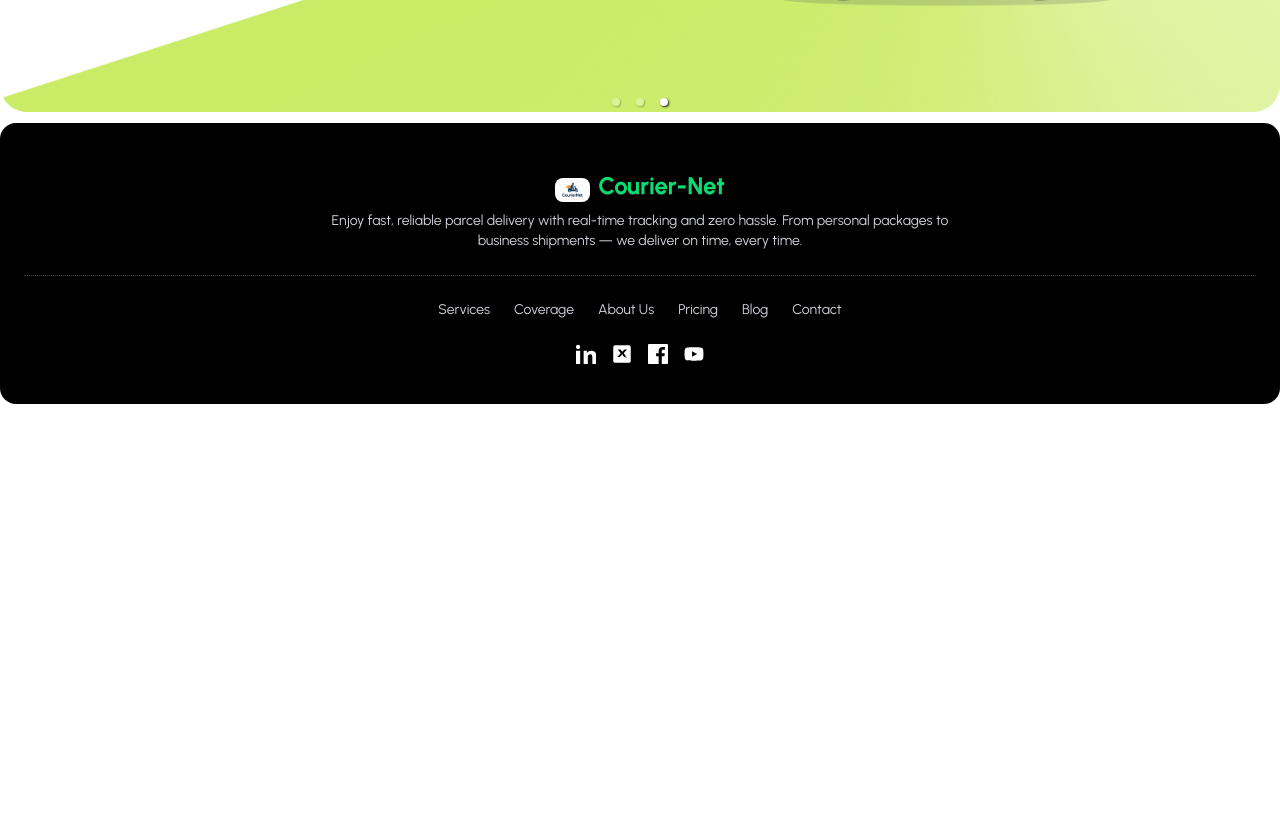
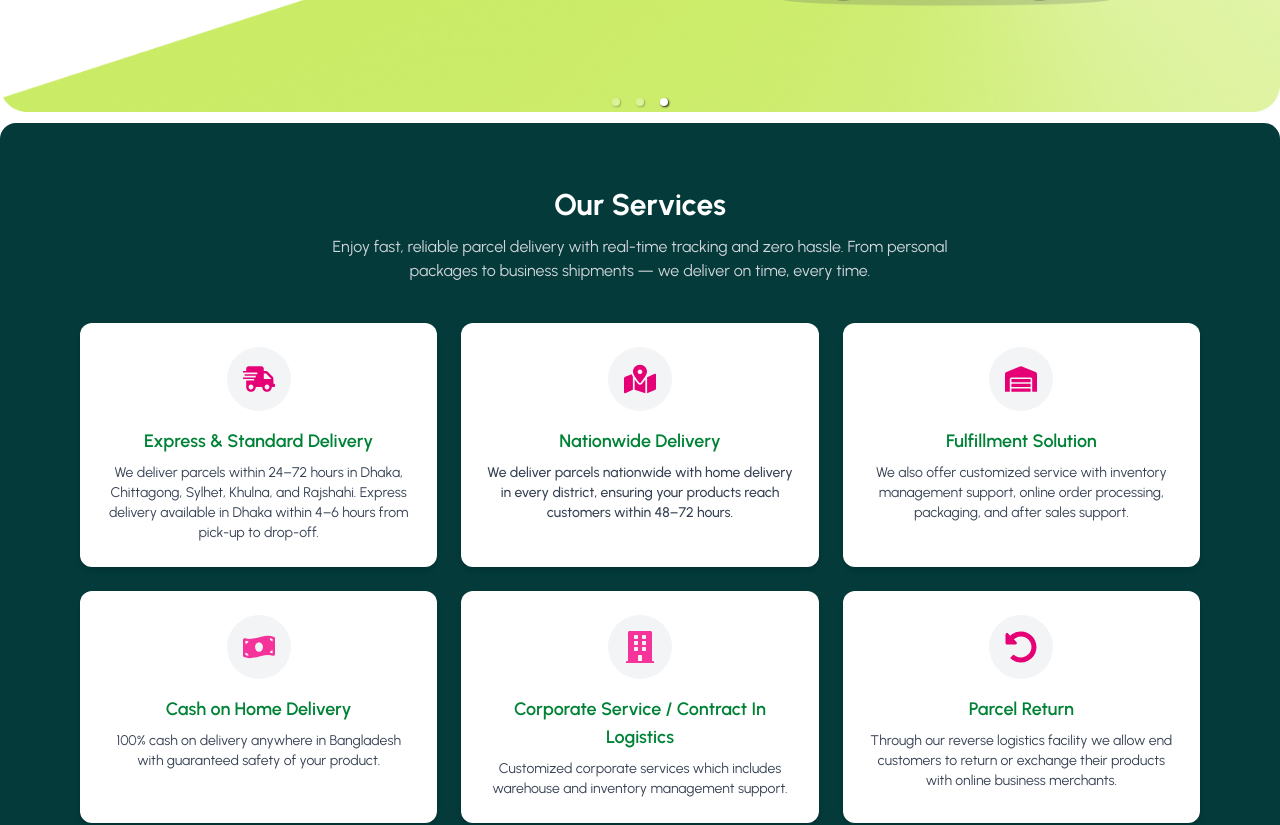
Before and after one commit to mosaraf68500/couirerNet-project-client, a React (Vite) app: page / in a window 1280 px wide. Shown: the part 520-1345 px from the top of the page. Before the commit the page ends 924 px from the top, so only its background shows below. Built offline with nearby package versions, Linux system fonts and the light colour scheme.

Commit message:
services

```diff
--- a/package.json
+++ b/package.json
@@ -14,6 +14,7 @@
     "daisyui": "^5.1.3",
     "react": "^19.1.1",
     "react-dom": "^19.1.1",
+    "react-icons": "^5.5.0",
     "react-responsive-carousel": "^3.2.23",
     "react-router": "^7.8.2",
     "tailwindcss": "^4.1.12"
--- a/src/Pages/Home/Home/Home.jsx
+++ b/src/Pages/Home/Home/Home.jsx
@@ -1,10 +1,12 @@
 import React from 'react';
 import Banner from '../Banner/Banner';
+import Services from '../Services/Services';
 
 const Home = () => {
     return (
         <div>
             <Banner></Banner>
+            <Services></Services>
         </div>
     );
 };
--- /dev/null
+++ b/src/Pages/Home/Services/Services.jsx
@@ -0,0 +1,80 @@
+import React from "react";
+import {
+  FaShippingFast,
+  FaMapMarkedAlt,
+  FaWarehouse,
+  FaMoneyBillWave,
+  FaBuilding,
+  FaUndoAlt,
+} from "react-icons/fa";
+
+const services = [
+  {
+    title: "Express & Standard Delivery",
+    description:
+      "We deliver parcels within 24–72 hours in Dhaka, Chittagong, Sylhet, Khulna, and Rajshahi. Express delivery available in Dhaka within 4–6 hours from pick-up to drop-off.",
+    icon: <FaShippingFast size={32} className="text-pink-600" />,
+  },
+  {
+    title: "Nationwide Delivery",
+    description:
+      "We deliver parcels nationwide with home delivery in every district, ensuring your products reach customers within 48–72 hours.",
+    icon: <FaMapMarkedAlt size={32} className="text-pink-600" />,
+  },
+  {
+    title: "Fulfillment Solution",
+    description:
+      "We also offer customized service with inventory management support, online order processing, packaging, and after sales support.",
+    icon: <FaWarehouse size={32} className="text-pink-600" />,
+  },
+  {
+    title: "Cash on Home Delivery",
+    description:
+      "100% cash on delivery anywhere in Bangladesh with guaranteed safety of your product.",
+    icon: <FaMoneyBillWave size={32} className="text-pink-500" />,
+  },
+  {
+    title: "Corporate Service / Contract In Logistics",
+    description:
+      "Customized corporate services which includes warehouse and inventory management support.",
+    icon: <FaBuilding size={32} className="text-pink-500" />,
+  },
+  {
+    title: "Parcel Return",
+    description:
+      "Through our reverse logistics facility we allow end customers to return or exchange their products with online business merchants.",
+    icon: <FaUndoAlt size={32} className="text-pink-600" />,
+  },
+];
+
+const Services = () => {
+  return (
+    <div className="bg-[#043A3A] text-white py-16 px-6 md:px-20  rounded-2xl">
+      <div className="text-center mb-10">
+        <h2 className="text-3xl font-bold">Our Services</h2>
+        <p className="mt-3 text-gray-300 max-w-2xl mx-auto">
+          Enjoy fast, reliable parcel delivery with real-time tracking and zero hassle. From personal packages to business shipments — we deliver on time, every time.
+        </p>
+      </div>
+
+      <div className="grid grid-cols-1 sm:grid-cols-2 lg:grid-cols-3 gap-6">
+        {services.map((service, index) => (
+          <div
+            key={index}
+            className={`rounded-xl p-6 bg-white text-black shadow-md transform transition-all duration-300 hover:scale-105 hover:shadow-xl hover:bg-[#CAEB66] cursor-pointer ${
+              service.title === "Nationwide Delivery" ? "bg-lime-200 font-medium" : ""
+            }`}
+          >
+            <div className="flex justify-center mb-4">
+              <div className="bg-gray-100 p-4 rounded-full">{service.icon}</div>
+            </div>
+            <h3 className="text-lg font-semibold text-center text-green-700">{service.title}</h3>
+            <p className="mt-2 text-sm text-center text-gray-700">{service.description}</p>
+          </div>
+        ))}
+      </div>
+    </div>
+  );
+};
+
+export default Services;
```
Also changed, not shown: 1 other file (tests, documents, lock files or other folders).
